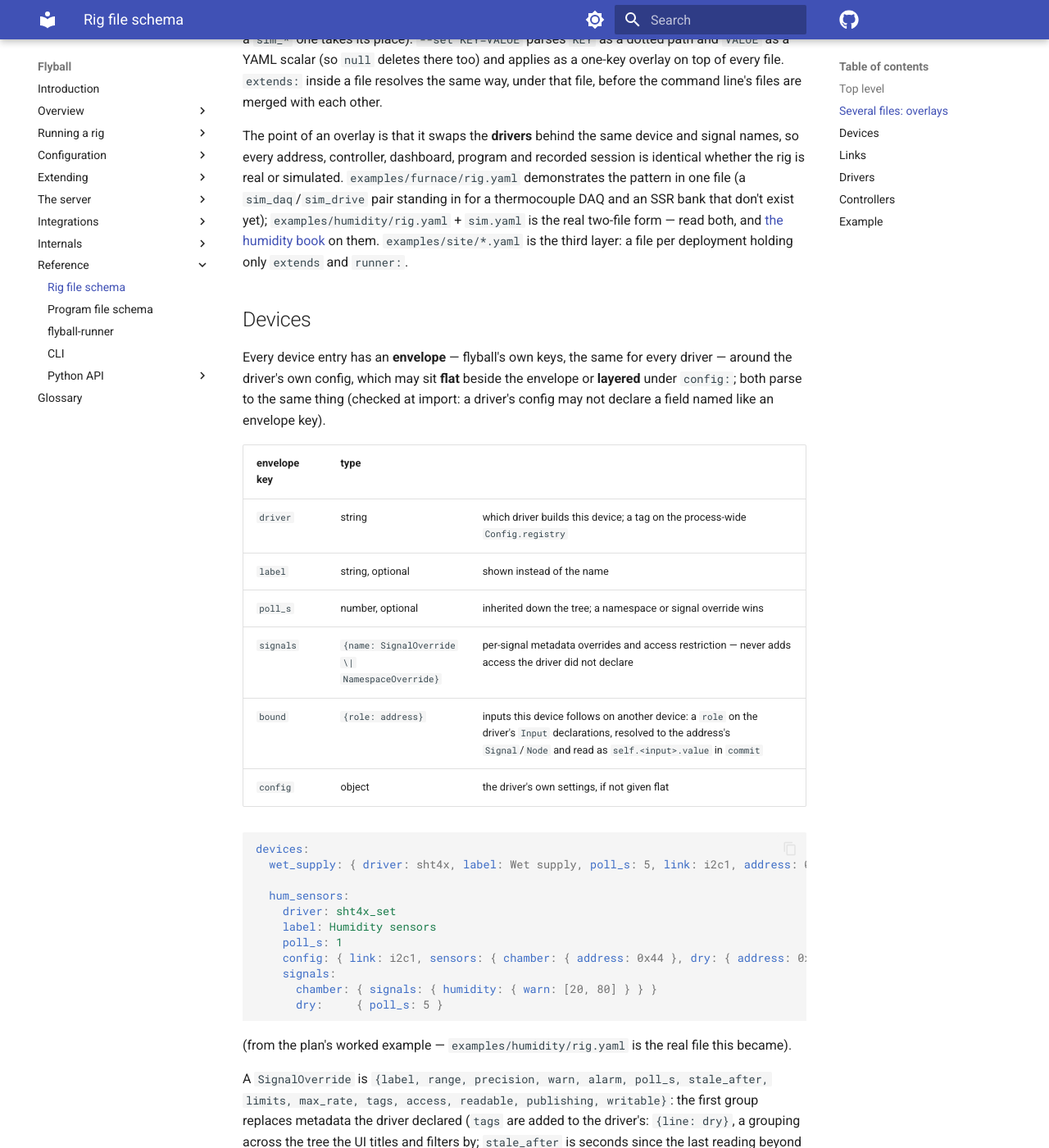
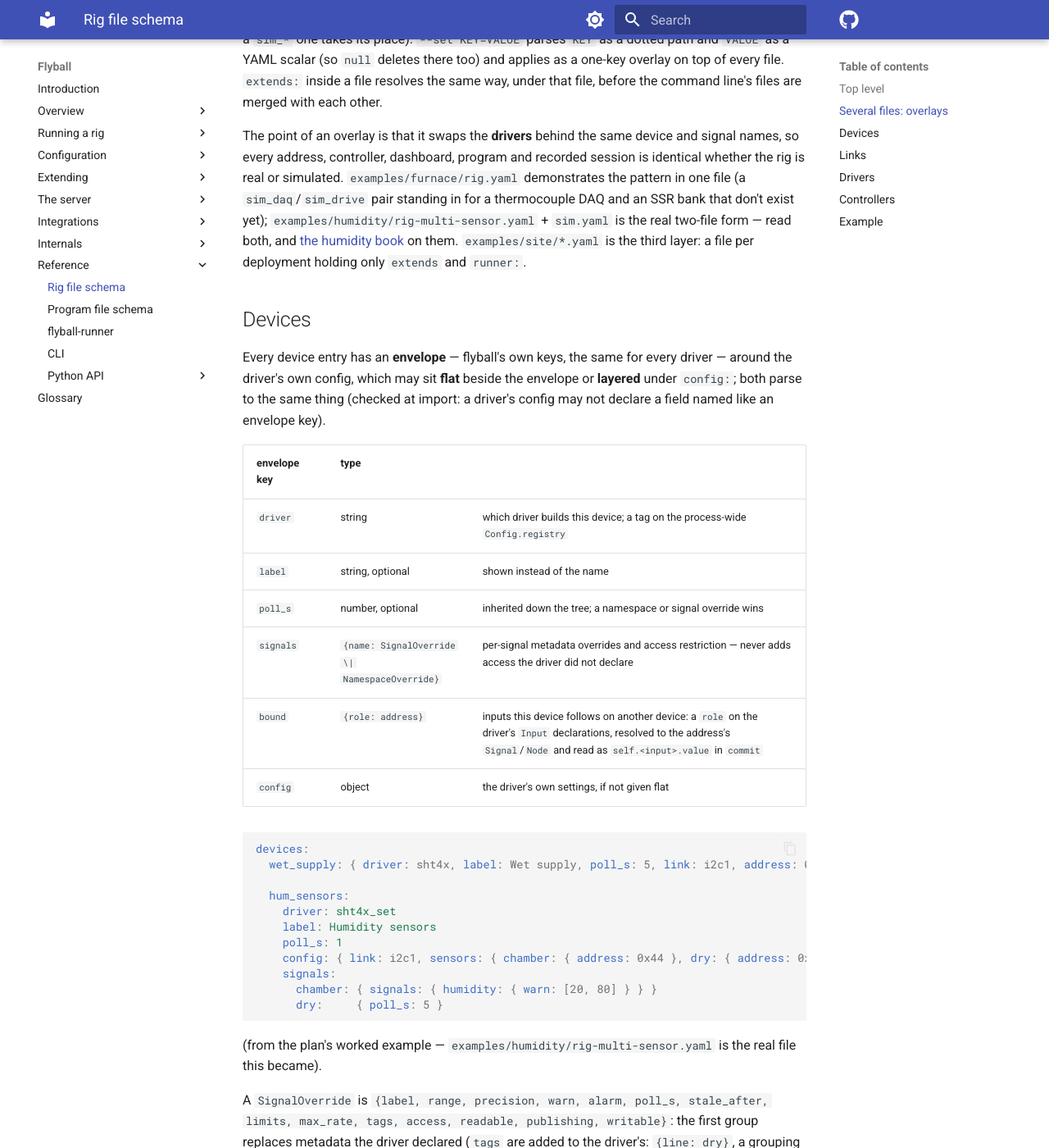
Before and after one commit to bengineer42/flyball, an MkDocs documentation site: the page built from book/src/7-reference/rig-file.md, in a window 1280 px wide and 1400 px high, scrolled down 1815 px. Shown: the whole window at 82% size. Built offline with MkDocs 1.6.1 and Material for MkDocs 9.7.7, drawn with Linux system fonts in a browser that asks for light colours; comment, search, counter and statistics services are not loaded; the version menu is left out.

Commit message:
book/site: rig.yaml -> rig-multi-sensor.yaml in every humidity example reference
examples/humidity split into its own repo already renamed rig.yaml ->
rig-multi-sensor.yaml/rig-single-sensor.yaml (its own commit, humctrl
repo). Every place this book or examples/site pointed at the old name
updated to match. examples/furnace/rig.yaml is a different rig,
deliberately untouched.

Book builds strict.

````diff
--- a/book/src/7-reference/rig-file.md
+++ b/book/src/7-reference/rig-file.md
@@ -66,7 +66,7 @@ device and signal names, so every address, controller, dashboard, program
 and recorded session is identical whether the rig is real or simulated.
 `examples/furnace/rig.yaml` demonstrates the pattern in one file (a
 `sim_daq`/`sim_drive` pair standing in for a thermocouple DAQ and an SSR
-bank that don't exist yet); `examples/humidity/rig.yaml` + `sim.yaml` is
+bank that don't exist yet); `examples/humidity/rig-multi-sensor.yaml` + `sim.yaml` is
 the real two-file form — read both, and [the humidity book](https://bengineer42.github.io/humctrl/2-config/) on them. `examples/site/*.yaml` is the third
 layer: a file per deployment holding only `extends` and `runner:`.
 
@@ -101,7 +101,7 @@ devices:
       dry:     { poll_s: 5 }
 ```
 
-(from the plan's worked example — `examples/humidity/rig.yaml` is the real
+(from the plan's worked example — `examples/humidity/rig-multi-sensor.yaml` is the real
 file this became).
 
 A `SignalOverride` is `{label, range, precision, warn, alarm, poll_s,
--- a/examples/site/humidity.yaml
+++ b/examples/site/humidity.yaml
@@ -1,7 +1,7 @@
 # The humidity simulation as one runner: `uv run flyball-runner humidity.yaml`
 # from examples/humidity (its venv has the humidity drivers). The rig is
 # examples/humidity's; this file only says how to serve it.
-extends: [../humidity/rig.yaml, ../humidity/sim.yaml]
+extends: [../humidity/rig-multi-sensor.yaml, ../humidity/sim.yaml]
 runner:
   port: 8001
   root_path: /humidity
````
Also changed, not shown: book/src/1-running/runner/building.md (+1 -1 lines), book/src/2-config/index.md (+1 -1 lines), book/src/2-config/runner.md (+1 -1 lines), book/src/2-config/simulation.md (+1 -1 lines), book/src/3-extending/model.md (+1 -1 lines), examples/site/README.md.
